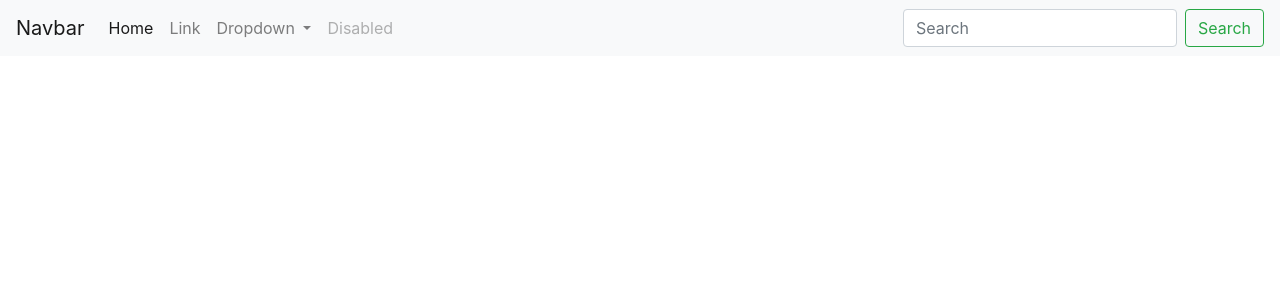
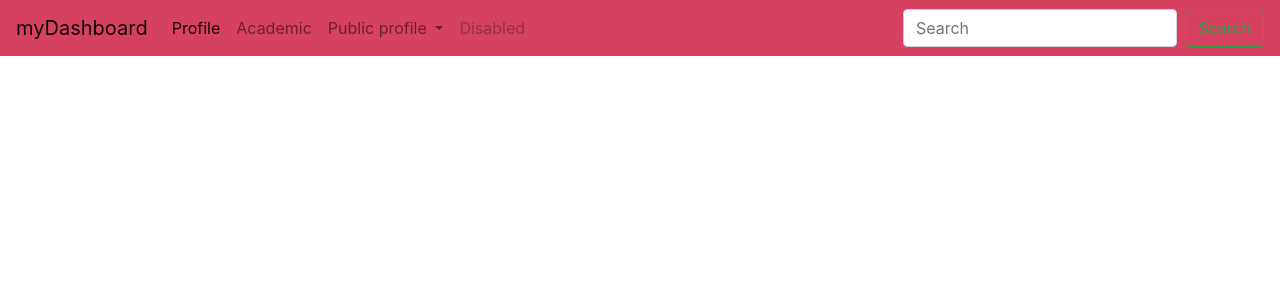
Before and after one commit to ShailendraSingh27/myDashboard-Angular, an Angular app: page / in a window 1280 px wide. Shown: the top 300 px of the page. Built offline with nearby package versions, Linux system fonts and the light colour scheme.

Commit message:
changes navbar color schema

```diff
--- a/src/app/nav-bar/nav-bar.component.css
+++ b/src/app/nav-bar/nav-bar.component.css
@@ -0,0 +1,3 @@
+.navbar-background{
+    background-color: #d64161;
+}
--- a/src/app/nav-bar/nav-bar.component.html
+++ b/src/app/nav-bar/nav-bar.component.html
@@ -1,5 +1,5 @@
-<nav class="navbar navbar-expand-md navbar-light bg-light">
-  <a class="navbar-brand" href="#">Navbar</a>
+<nav class="navbar navbar-expand-md navbar-light navbar-background">
+  <a class="navbar-brand" href="#">myDashboard</a>
   <button class="navbar-toggler" type="button" data-toggle="collapse" data-target="#navbarSupportedContent" aria-controls="navbarSupportedContent" aria-expanded="false" aria-label="Toggle navigation">
     <span class="navbar-toggler-icon"></span>
   </button>
@@ -7,14 +7,14 @@
   <div class="collapse navbar-collapse" id="navbarSupportedContent">
     <ul class="navbar-nav mr-auto">
       <li class="nav-item active">
-        <a class="nav-link" href="#">Home <span class="sr-only">(current)</span></a>
+        <a class="nav-link" href="#">Profile </a>
       </li>
       <li class="nav-item">
-        <a class="nav-link" href="#">Link</a>
+        <a class="nav-link" href="#">Academic</a>
       </li>
       <li class="nav-item dropdown">
         <a class="nav-link dropdown-toggle" href="#" id="navbarDropdown" role="button" data-toggle="dropdown" aria-haspopup="true" aria-expanded="false">
-          Dropdown
+          Public profile
         </a>
         <div class="dropdown-menu" aria-labelledby="navbarDropdown">
           <a class="dropdown-item" href="#">Action</a>
```
